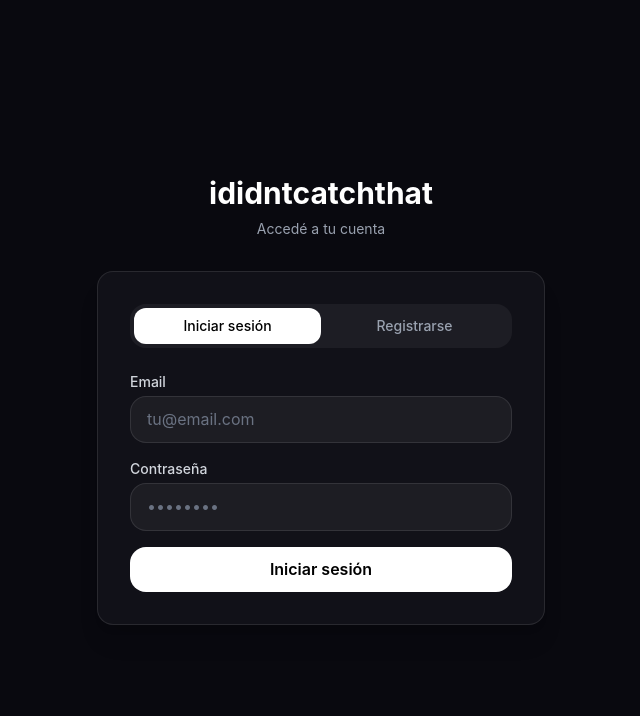
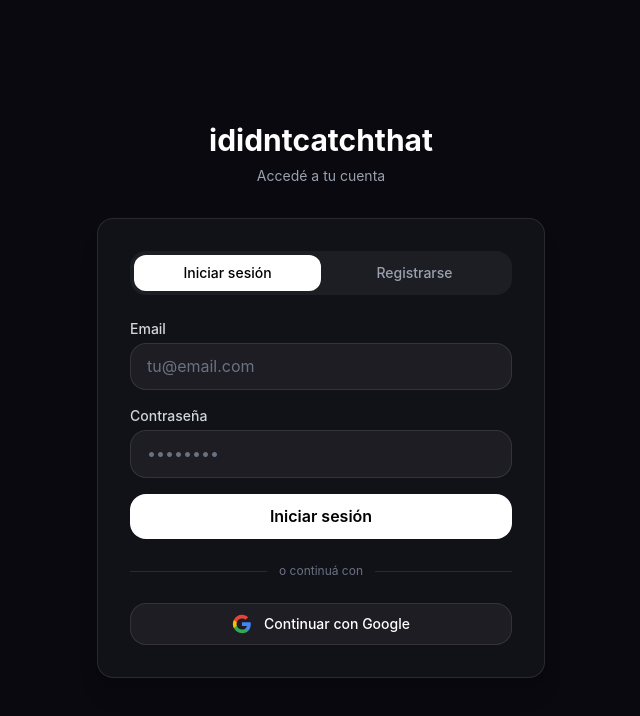
Before and after one commit to AbrahamVilchesDeLaCruz/ididntcatchthat, a React (Vite) app in the folder apps/client/: page /auth/1 in a window 1280 px wide. Shown: the top 716 px of the page, without its empty margins (319-959 px from the left). Built offline with nearby package versions, Linux system fonts and the light colour scheme; no server answers.

Commit message:
feat(auth): implement Google OAuth flow with guest device handling

```diff
--- /dev/null
+++ b/apps/client/src/containers/auth/AuthCallbackContainer.tsx
@@ -0,0 +1,34 @@
+import { useEffect, type ReactElement } from 'react';
+import { useNavigate, useSearchParams } from 'react-router-dom';
+import { useAuthStore } from '@/core/store/auth.store';
+
+/**
+ * Landing page after Google OAuth redirect.
+ * The API redirects here with ?token=<accessToken> after a successful OAuth flow.
+ */
+export const AuthCallbackContainer = (): ReactElement => {
+  const [searchParams] = useSearchParams();
+  const navigate = useNavigate();
+  const setAccessToken = useAuthStore((s) => s.setAccessToken);
+
+  useEffect(() => {
+    const token = searchParams.get('token');
+
+    if (token) {
+      setAccessToken(token);
+      void navigate('/backoffice/flashcards', { replace: true });
+    } else {
+      // No token — algo falló en el OAuth, volver al login
+      void navigate('/auth/login', { replace: true });
+    }
+    // eslint-disable-next-line react-hooks/exhaustive-deps
+  }, []);
+
+  return (
+    <div className="min-h-svh bg-[var(--color-bg-base)] flex items-center justify-center">
+      <p className="text-gray-400 text-sm animate-pulse">
+        Iniciando sesión con Google…
+      </p>
+    </div>
+  );
+};
--- a/apps/client/src/containers/auth/AuthComponent.tsx
+++ b/apps/client/src/containers/auth/AuthComponent.tsx
@@ -15,6 +15,7 @@ interface AuthComponentProps {
   onLogin: (values: LoginFormValues) => void;
   onRegister: (values: RegisterFormValues) => void;
   onModeChange: (mode: AuthMode) => void;
+  onGoogleLogin: () => void;
 }
 
 export const AuthComponent = ({
@@ -24,6 +25,7 @@ export const AuthComponent = ({
   onLogin,
   onRegister,
   onModeChange,
+  onGoogleLogin,
 }: AuthComponentProps): ReactElement => {
   const [formState, formHandlers] = useAuthForm(mode);
 
@@ -93,6 +95,46 @@ export const AuthComponent = ({
               onSubmit={() => onRegister(formState.registerValues)}
             />
           )}
+
+          {/* Divider */}
+          <div className="flex items-center gap-3 my-6">
+            <div className="flex-1 h-px bg-white/10" />
+            <span className="text-xs text-gray-500">o continuá con</span>
+            <div className="flex-1 h-px bg-white/10" />
+          </div>
+
+          {/* Google OAuth */}
+          <button
+            type="button"
+            onClick={onGoogleLogin}
+            disabled={isLoading}
+            className="w-full flex items-center justify-center gap-3 py-2.5 px-4 rounded-lg border border-white/10 bg-white/5 hover:bg-white/10 text-white text-sm font-medium transition-colors disabled:opacity-50 disabled:cursor-not-allowed"
+          >
+            <svg
+              aria-hidden="true"
+              viewBox="0 0 24 24"
+              className="w-5 h-5"
+              xmlns="http://www.w3.org/2000/svg"
+            >
+              <path
+                d="M22.56 12.25c0-.78-.07-1.53-.2-2.25H12v4.26h5.92c-.26 1.37-1.04 2.53-2.21 3.31v2.77h3.57c2.08-1.92 3.28-4.74 3.28-8.09z"
+                fill="#4285F4"
+              />
+              <path
+                d="M12 23c2.97 0 5.46-.98 7.28-2.66l-3.57-2.77c-.98.66-2.23 1.06-3.71 1.06-2.86 0-5.29-1.93-6.16-4.53H2.18v2.84C3.99 20.53 7.7 23 12 23z"
+                fill="#34A853"
+              />
+              <path
+                d="M5.84 14.09c-.22-.66-.35-1.36-.35-2.09s.13-1.43.35-2.09V7.07H2.18C1.43 8.55 1 10.22 1 12s.43 3.45 1.18 4.93l3.66-2.84z"
+                fill="#FBBC05"
+              />
+              <path
+                d="M12 5.38c1.62 0 3.06.56 4.21 1.64l3.15-3.15C17.45 2.09 14.97 1 12 1 7.7 1 3.99 3.47 2.18 7.07l3.66 2.84c.87-2.6 3.3-4.53 6.16-4.53z"
+                fill="#EA4335"
+              />
+            </svg>
+            Continuar con Google
+          </button>
         </div>
       </div>
     </div>
--- a/apps/client/src/containers/auth/AuthContainer.tsx
+++ b/apps/client/src/containers/auth/AuthContainer.tsx
@@ -1,7 +1,7 @@
-import { type ReactElement } from 'react';
+import { useEffect, type ReactElement } from 'react';
 import { useNavigate, useParams } from 'react-router-dom';
 import { useAuthStore } from '@/core/store/auth.store';
-import { useLogin, useRegister } from './api';
+import { useLogin, useRegister, useGuestAuth } from './api';
 import type {
   AuthMode,
   LoginFormValues,
@@ -13,6 +13,8 @@ export const AuthContainer = (): ReactElement => {
   const { mode } = useParams<{ mode: string }>();
   const navigate = useNavigate();
   const setAccessToken = useAuthStore((s) => s.setAccessToken);
+  const setGuestDeviceId = useAuthStore((s) => s.setGuestDeviceId);
+  const guestDeviceId = useAuthStore((s) => s.guestDeviceId);
 
   const authMode: AuthMode = mode === 'register' ? 'register' : 'login';
 
@@ -26,27 +28,55 @@ export const AuthContainer = (): ReactElement => {
     isPending: isRegisterPending,
     error: registerError,
   } = useRegister();
+  const { mutate: guestAuth } = useGuestAuth();
+
+  // Obtener token de guest al montar si no hay uno ya guardado
+  useEffect(() => {
+    if (!guestDeviceId) {
+      guestAuth(
+        { timezone: Intl.DateTimeFormat().resolvedOptions().timeZone },
+        {
+          onSuccess: ({ deviceId, accessToken }) => {
+            setGuestDeviceId(deviceId);
+            setAccessToken(accessToken);
+          },
+        },
+      );
+    }
+    // eslint-disable-next-line react-hooks/exhaustive-deps
+  }, []);
 
   const handleLogin = (values: LoginFormValues): void => {
-    login(values, {
+    login(
+      { ...values, guestDeviceId: guestDeviceId ?? undefined },
+      {
         onSuccess: ({ accessToken }) => {
           setAccessToken(accessToken);
           void navigate('/backoffice/flashcards', { replace: true });
         },
-    });
+      },
+    );
   };
 
   const handleRegister = (values: RegisterFormValues): void => {
-    register(values, {
+    register(
+      { ...values, guestDeviceId: guestDeviceId ?? undefined },
+      {
         onSuccess: ({ accessToken }) => {
           setAccessToken(accessToken);
           void navigate('/backoffice/flashcards', { replace: true });
         },
-    });
+      },
+    );
   };
 
   const handleModeChange = (newMode: AuthMode): void => {
     void navigate(`/auth/${newMode}`, { replace: true });
+  };
+
+  const handleGoogleLogin = (): void => {
+    // OAuth Google es un redirect de servidor — salimos de la SPA
+    window.location.href = '/api/v1/auth/google';
   };
 
   return (
@@ -57,6 +87,7 @@ export const AuthContainer = (): ReactElement => {
       onLogin={handleLogin}
       onRegister={handleRegister}
       onModeChange={handleModeChange}
+      onGoogleLogin={handleGoogleLogin}
     />
   );
 };
--- a/apps/client/src/containers/auth/api/auth.api-model.ts
+++ b/apps/client/src/containers/auth/api/auth.api-model.ts
@@ -1,6 +1,11 @@
 // Tipos crudos que devuelve la API de auth
 export interface AuthResponseApiModel {
   accessToken: string;
+}
+
+export interface GuestAuthResponseApiModel {
+  accessToken: string;
+  deviceId: string;
 }
 
 export interface LoginPayload {
@@ -15,3 +20,18 @@ export interface RegisterPayload {
   nickname: string;
   guestDeviceId?: string;
 }
+
+export interface GuestAuthPayload {
+  timezone?: string;
+}
+
+export interface MigrateGuestPayload {
+  guestDeviceId: string;
+  guestGames: Array<{
+    gameId: string;
+    flashcardId: string;
+    score: number;
+    durationMs: number;
+    playedAt: string;
+  }>;
+}
--- a/apps/client/src/containers/auth/api/auth.api.ts
+++ b/apps/client/src/containers/auth/api/auth.api.ts
@@ -2,7 +2,10 @@ import { useMutation } from '@tanstack/react-query';
 import { apiClient } from '@/core/api/apiClient';
 import type {
   AuthResponseApiModel,
+  GuestAuthResponseApiModel,
+  GuestAuthPayload,
   LoginPayload,
+  MigrateGuestPayload,
   RegisterPayload,
 } from './auth.api-model';
 
@@ -33,3 +36,25 @@ export const useLogout = () => {
       apiClient.post<void>('/auth/logout', {}).then((res) => res.data),
   });
 };
+
+// eslint-disable-next-line @typescript-eslint/explicit-function-return-type
+export const useGuestAuth = () => {
+  return useMutation({
+    mutationFn: (
+      payload: GuestAuthPayload,
+    ): Promise<GuestAuthResponseApiModel> =>
+      apiClient
+        .post<GuestAuthResponseApiModel>('/auth/guest', payload)
+        .then((res) => res.data),
+  });
+};
+
+// eslint-disable-next-line @typescript-eslint/explicit-function-return-type
+export const useMigrateGuest = () => {
+  return useMutation({
+    mutationFn: (payload: MigrateGuestPayload): Promise<void> =>
+      apiClient
+        .post<void>('/auth/migrate-guest', payload)
+        .then((res) => res.data),
+  });
+};
--- a/apps/client/src/containers/auth/index.ts
+++ b/apps/client/src/containers/auth/index.ts
@@ -1 +1,2 @@
 export { AuthContainer } from './AuthContainer';
+export { AuthCallbackContainer } from './AuthCallbackContainer';
--- a/apps/client/src/core/store/auth.store.ts
+++ b/apps/client/src/core/store/auth.store.ts
@@ -4,10 +4,12 @@ import { persist } from 'zustand/middleware';
 interface AuthState {
   accessToken: string | null;
   isAuthenticated: boolean;
+  guestDeviceId: string | null;
 }
 
 interface AuthActions {
   setAccessToken: (token: string) => void;
+  setGuestDeviceId: (deviceId: string) => void;
   logout: () => void;
 }
 
@@ -16,9 +18,12 @@ export const useAuthStore = create<AuthState & AuthActions>()(
     (set) => ({
       accessToken: null,
       isAuthenticated: false,
+      guestDeviceId: null,
 
       setAccessToken: (token) =>
         set({ accessToken: token, isAuthenticated: true }),
+
+      setGuestDeviceId: (deviceId) => set({ guestDeviceId: deviceId }),
 
       logout: () => set({ accessToken: null, isAuthenticated: false }),
     }),
@@ -28,6 +33,8 @@ export const useAuthStore = create<AuthState & AuthActions>()(
         // No persistir el token en localStorage — solo el estado de sesión
         // El accessToken es efímero, se renueva via refreshToken cookie
         isAuthenticated: state.isAuthenticated,
+        // guestDeviceId sí se persiste para identificar al guest entre recargas
+        guestDeviceId: state.guestDeviceId,
       }),
     },
   ),
--- /dev/null
+++ b/apps/client/src/views/AuthCallbackView.tsx
@@ -0,0 +1,6 @@
+import { type ReactElement } from 'react';
+import { AuthCallbackContainer } from '@/containers/auth';
+
+export const AuthCallbackView = (): ReactElement => {
+  return <AuthCallbackContainer />;
+};
```
Also changed, not shown: 1 other file (tests, documents, lock files or other folders). Lines whose indentation alone changed are shown as unchanged.
